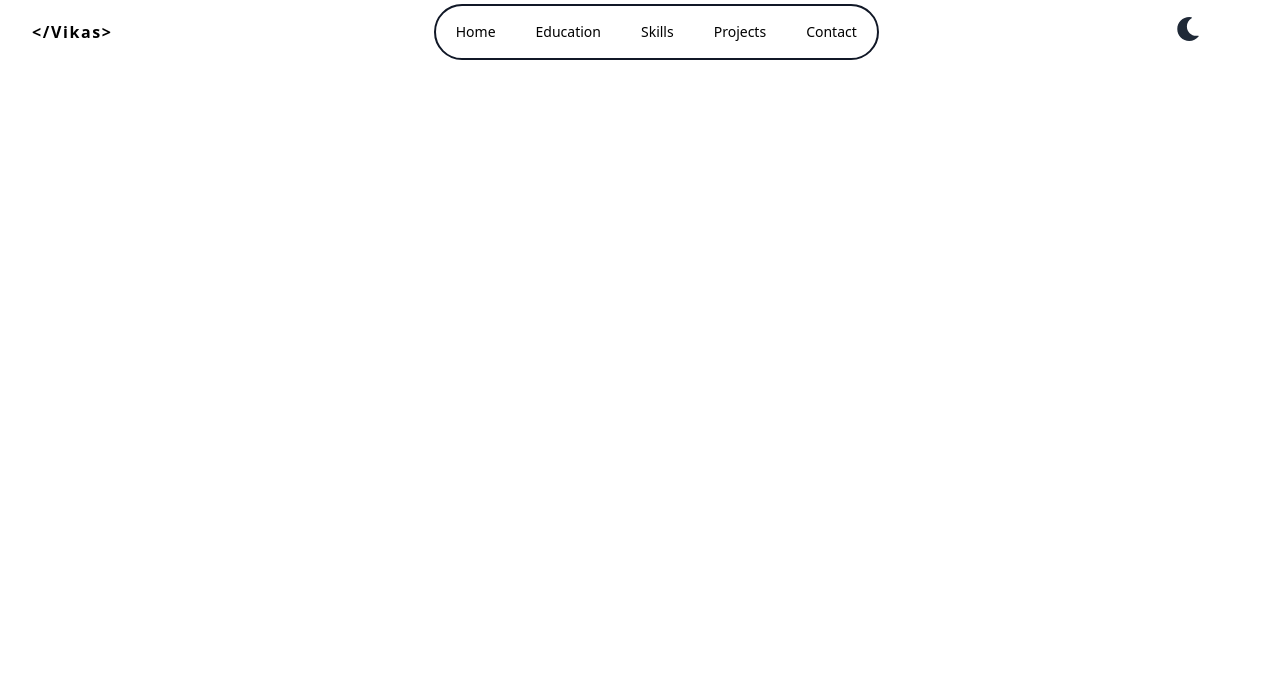
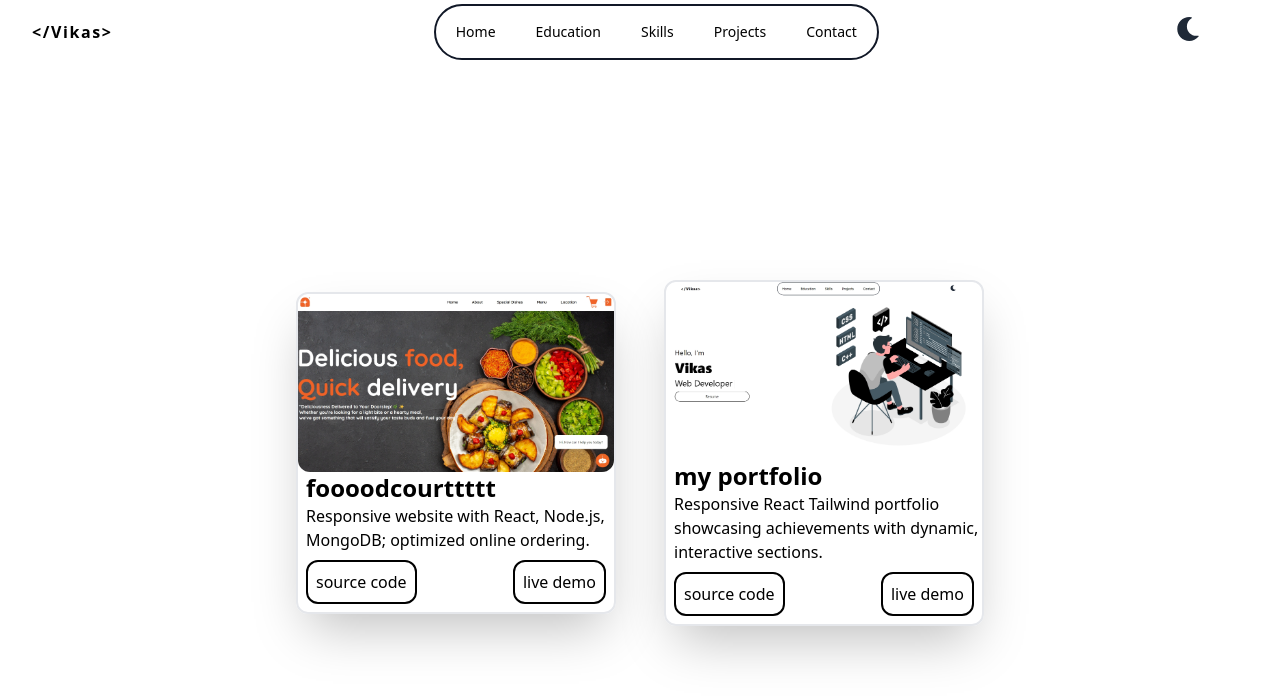
Before and after one commit to vikas9872/myportfolio, a React (Create React App) app: page /projects in a window 1280 px wide. Shown: the top 700 px of the page. Built offline with nearby package versions, Linux system fonts and the light colour scheme.

Commit message:
"Completed"

```diff
--- a/src/Components/ProjectPageComponent/Project.jsx
+++ b/src/Components/ProjectPageComponent/Project.jsx
@@ -1,10 +1,12 @@
 import React from 'react'
+import Cards from './ProjectsCards'
 const ProjectPage = () => {
   return (
     <div className='flex flex-col pt-10 items-center h-auto'>
       <div className='text-black dark:text-white items-center font-bold text-6xl md:text-7xl font-roboto-condensed p-10' data-aos="fade-right">
           PROJECTS
       </div>
+      <Cards/>
     </div>
   )
 }
--- a/src/Components/ProjectPageComponent/ProjectsCards.jsx
+++ b/src/Components/ProjectPageComponent/ProjectsCards.jsx
@@ -1,9 +1,30 @@
 import React from 'react'
+import projects from '../ProjectsList/projects'
 
 const Cards = () => {
   return (
-    <div>
-
+    <div className='h-auto w-screen bg-white dark:bg-black flex justify-center items-center text-black dark:text-white flex-wrap gap-12 p-12'>
+      {
+        projects.map(project=>(
+          <div key={project.id} className='flex flex-wrap border-2 rounded-xl shadow-2xl h-90 w-80 dark:shadow-2xl dark:shadow-gray-700 dark:border-gray-700'>
+            <img src={project.projectpic} alt={project.projectname} className='rounded-xl' />
+            <div className='pl-2 flex align-center w-full'>
+              <p className='text-2xl font-bold'>{project.projectname}</p>
+            </div>
+            <div className='pl-2'>
+              <p className='dark:text-white'>{project.projectdescription}</p>
+            </div>
+            <div className='flex justify-between w-full p-2'>
+              <button className='border-2 border-[#000000] dark:border-[#ffff] p-2 rounded-xl dark:bg-black hover:bg-black hover:text-white dark:hover:bg-white dark:hover:text-black' onClick={()=>window.open(project.githubLink,"_blank")}>
+                <p>source code</p>
+              </button>
+              <button className='border-2 border-[#000000] dark:border-[#ffff] p-2 rounded-xl dark:bg-black hover:bg-black hover:text-white dark:hover:bg-white dark:hover:text-black' onClick={()=>window.open(project.demoLink,"_blank")}>
+                <p>live demo</p>
+              </button>
+            </div>
+          </div>
+        ))
+      }
     </div>
   )
 }
--- a/src/Components/ProjectsList/projects.js
+++ b/src/Components/ProjectsList/projects.js
@@ -0,0 +1,18 @@
+const projects=[
+    {
+        id: 1,
+        projectname: "foooodcourttttt",
+        projectdescription:"Responsive website with React, Node.js, MongoDB; optimized online ordering.",
+        projectpic: "./ImageAssets/foooodcourttttt.jpeg",
+        githubLink: "https://github.com/vikas9872/MiniProject"
+    },
+    {
+        id: 2,
+        projectname: "my portfolio",
+        projectpic: "./ImageAssets/myportfolio.jpeg",
+        projectdescription:"Responsive React Tailwind portfolio showcasing achievements with dynamic, interactive sections.",
+        githubLink: "https://github.com/vikas9872/myportfolio",
+        demoLink: "https://myportfolio-vikas-shanabhog-s-projects.vercel.app/"
+    }
+];
+export default projects;
```
Also changed, not shown: public/ImageAssets/foooodcourttttt.jpeg (added), public/ImageAssets/myportfolio.jpeg (added).
